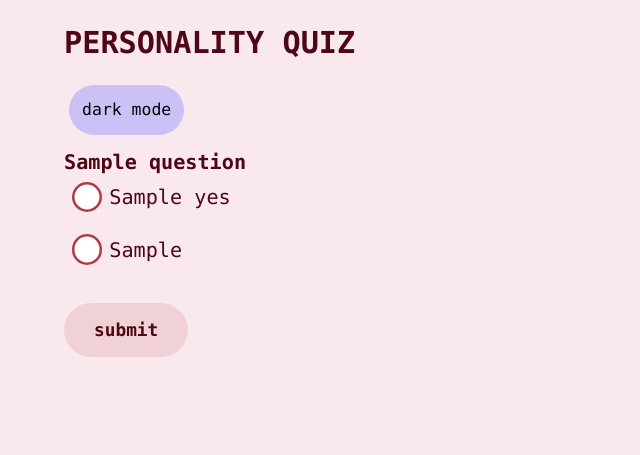
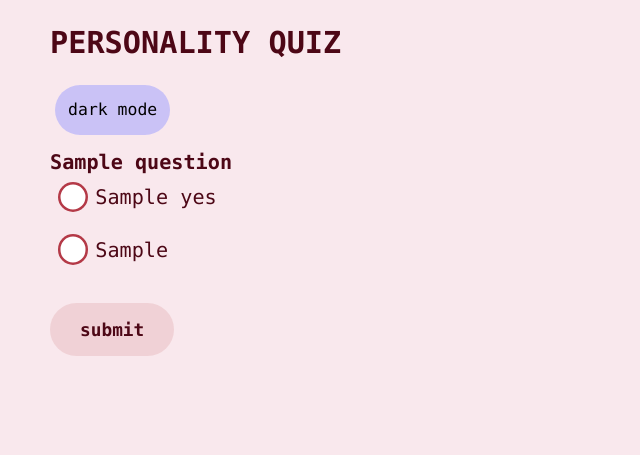
Before and after one commit to jjliewie/job_test, a Flask app: template templates/quiz.html in a window 1280 px wide. Shown: the top 455 px of the page, without its empty margins (0-640 px from the left). Run offline with Flask 2, Linux system fonts and the light colour scheme; the template is opened without the code that fills it: most values are stand-ins (such as "Sample title", 1, 10 or a date in 2020).

Commit message:
scroll bar

```diff
--- a/static/style.css
+++ b/static/style.css
@@ -133,10 +133,11 @@ label span:before {
 }
 
 .dark,
-.dark body {
+.dark body{
     background-color: #222;
     border-color: #e6e6e6;
 }
+
 .dark * {
     color: #e6e6e6;
 }
@@ -155,6 +156,31 @@ label span:before {
 }
 
 .hyperlink_button:hover{
-    color:#000000;
-    background-color:#FFFFFF;
+    color:#FFFFFF;
+    background-color: #4d0716;
   }
+
+body {
+  margin: 25px 50px 75px;
+}
+
+::-webkit-scrollbar {
+  width: 0.8em;
+}
+
+::-webkit-scrollbar-track {
+  background-color: #f5d4df88;
+  border-radius: 100px;
+}
+
+::-webkit-scrollbar-thumb {
+  border-radius: 99em;
+  border-left: 0;
+  border-right: 0;
+  background-color: rgb(153, 192, 228);
+}
+
+.dark::-webkit-scrollbar-track {
+  background-color: rgb(31, 31, 31);
+  border-radius: 100px;
+}
--- a/templates/quiz.html
+++ b/templates/quiz.html
@@ -40,7 +40,12 @@
 
             {% endfor %}
 
+            <div data-aos="flip-down">
+
                 <input type="submit" class = "form-submit-button" name="submitform" value="submit">
+
+            </div>
+
             <br>
         </form>
 
```
